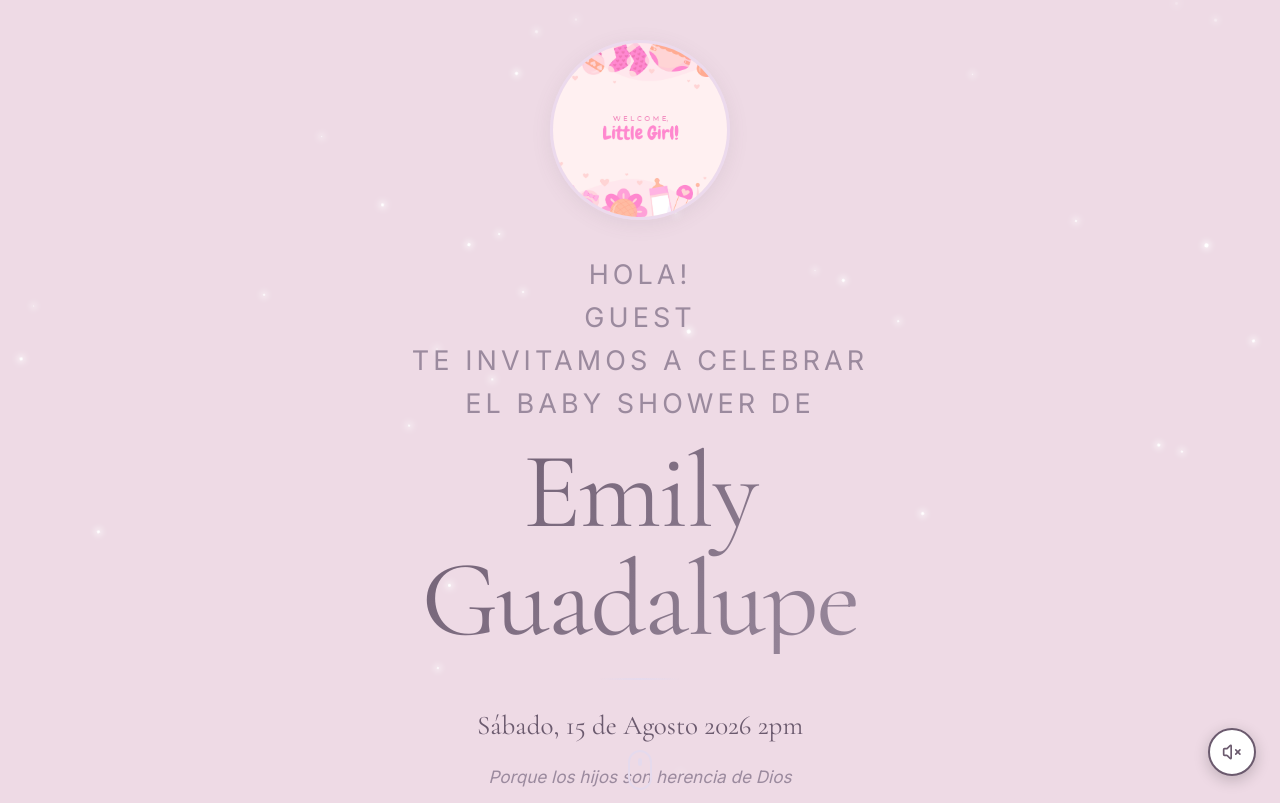
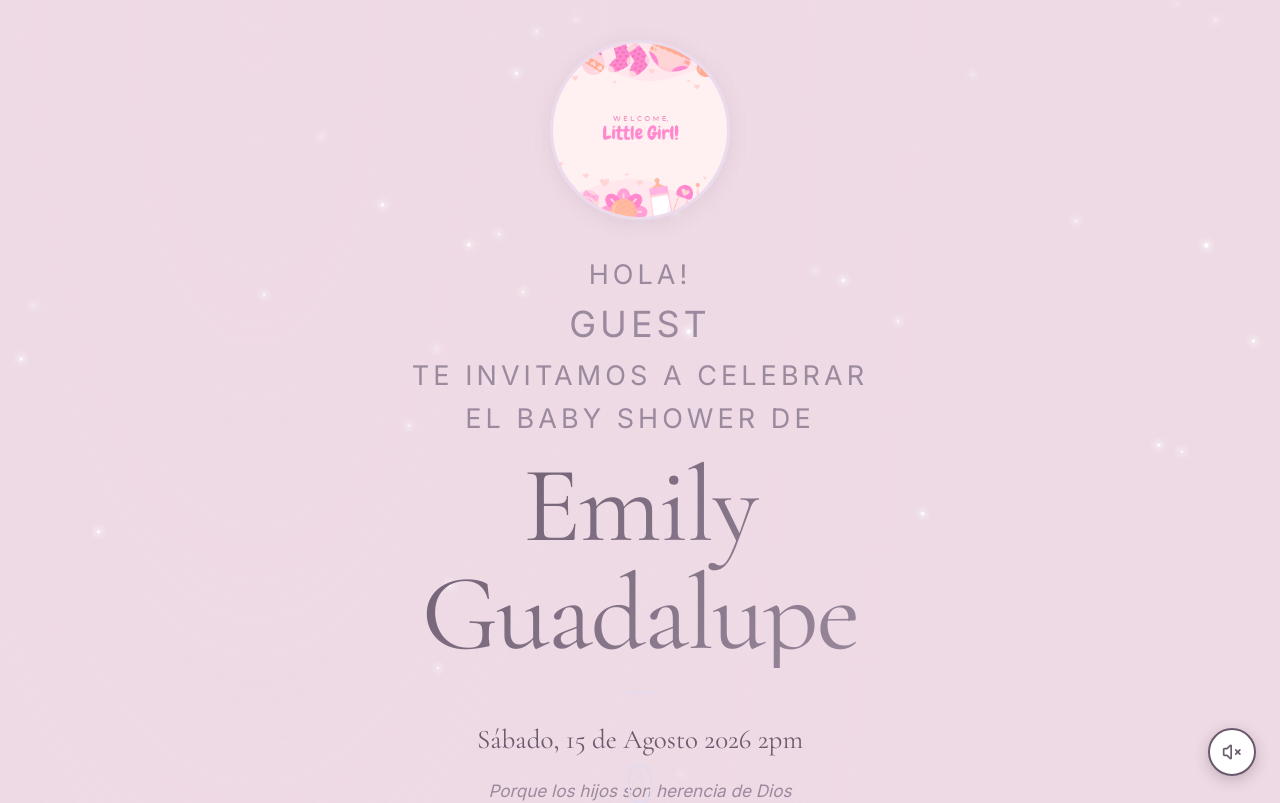
Before and after one commit to Adneil3004/EmilyBBshowerinvite, a React (Vite) app: page / in a window 1280 px wide. Shown: the top 803 px of the page. Built offline with nearby package versions, Linux system fonts and the light colour scheme.

Commit message:
style: guest name 2rem font size

```diff
--- a/src/components/Hero.css
+++ b/src/components/Hero.css
@@ -33,6 +33,10 @@
   text-transform: uppercase;
   letter-spacing: 0.15em;
   margin-bottom: 12px;
+}
+
+.hero-guest {
+  font-size: 2rem;
 }
 
 .hero-name {
--- a/src/components/Hero.jsx
+++ b/src/components/Hero.jsx
@@ -36,7 +36,7 @@ export default function Hero() {
         >
           Hola!
           <br />
-          {guest.name}
+          <span className="hero-guest">{guest.name}</span>
           <br />
           te invitamos a celebrar el baby shower de
         </motion.p>
```
